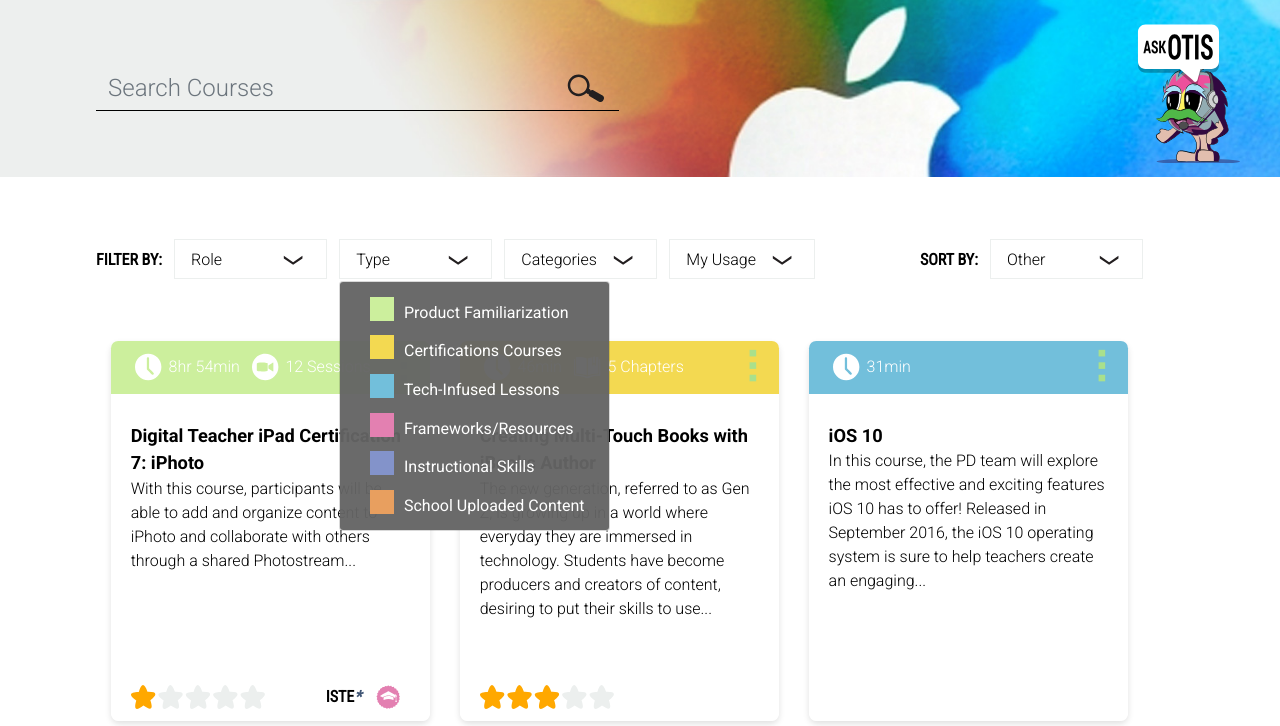
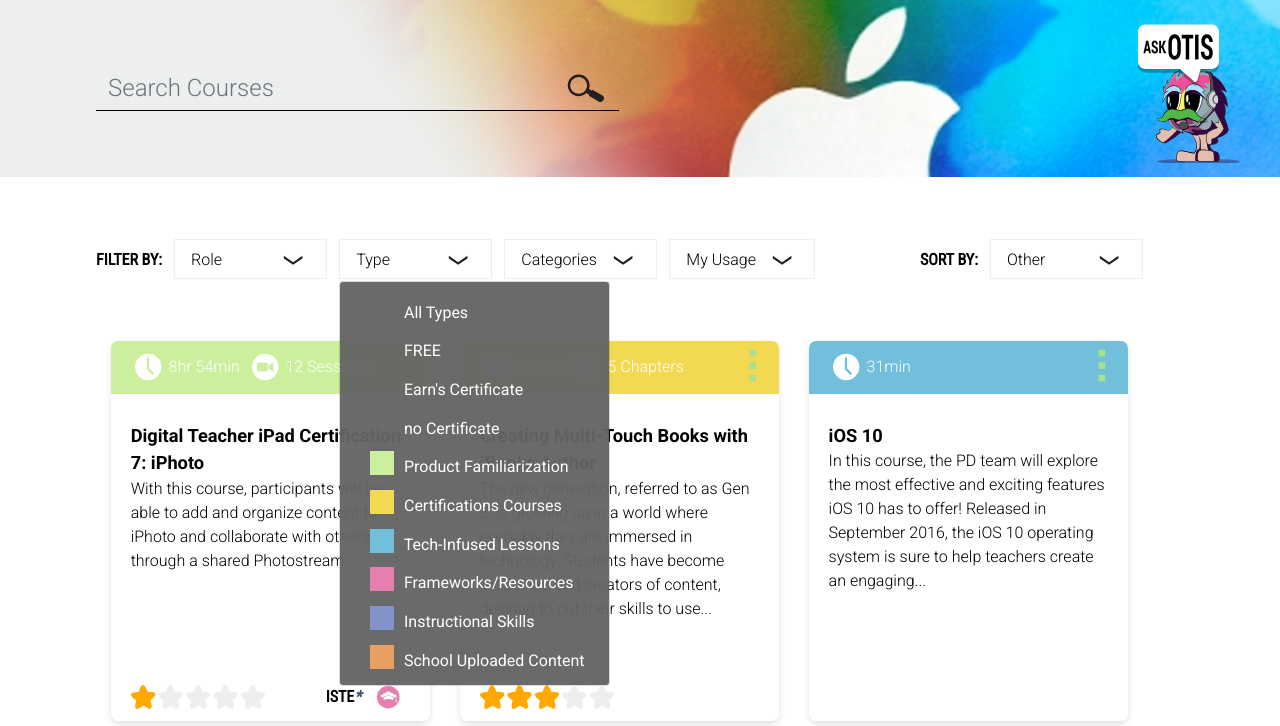
Before and after one commit to JaySoftye/Otis, a PHP site: page /course-library.php in a window 1280 px wide, after a click on "Type". Shown: the part 105-831 px from the top of the page. Run offline with PHP 8.4, Linux system fonts and the light colour scheme; data that the repository does not hold is empty; some web fonts are replaced.

Commit message:
Filter Menu Updates

```diff
--- a/assets/css/Otis_Teq_course-cards.css
+++ b/assets/css/Otis_Teq_course-cards.css
@@ -125,6 +125,7 @@
 
 .dropdown.type-id-dropdown-container div.dropdown-menu a.dropdown-item.selected {
   opacity: 0.48;
+  pointer-events: none !important;
 }
 
 .dropdown.type-id-dropdown-container div.dropdown-menu a.dropdown-item.selected::after {
--- a/course-library.php
+++ b/course-library.php
@@ -74,6 +74,10 @@
         <div class="dropdown type-id-dropdown-container">
           <button type="button" id="type-id-dropdown-button" data-toggle="dropdown" aria-haspopup="true" aria-expanded="false">Type</button>
           <div class="dropdown-menu" name="type_id" aria-labelledby="type-id-dropdown-button">
+            <a class="dropdown-item" href="#" value=""><span></span> All Types</a>
+            <a class="dropdown-item" href="#" value=""><span></span> FREE</a>
+            <a class="dropdown-item" href="#" value=""><span></span> Earn's Certificate</a>
+            <a class="dropdown-item" href="#" value=""><span></span> no Certificate</a>
             <a class="dropdown-item" href="#" value=""><span class="product-familiarization"></span> Product Familiarization</a>
             <a class="dropdown-item" href="#" value=""><span class="tech-infused-lessons"></span> Certifications Courses</a>
             <a class="dropdown-item" href="#" value=""><span class="frameworks-resources"></span> Tech-Infused Lessons</a>
@@ -84,6 +88,9 @@
         </div>
         <select id="type-id-dropdown-select" class="course-search-filter-item" name="type_id" data-value="">
           <option disabled="disabled" selected="">Type</option>
+          <option value="">FREE</option>
+          <option value="">Earn's Certificate</option>
+          <option value="">no Certificate</option>
           <option value="">Product Familiarization</option>
           <option value="">Certifications Courses</option>
           <option value="">Tech-Infused Lessons</option>
```
Also changed, not shown: course-library-categories.php (+7 -0 lines).
